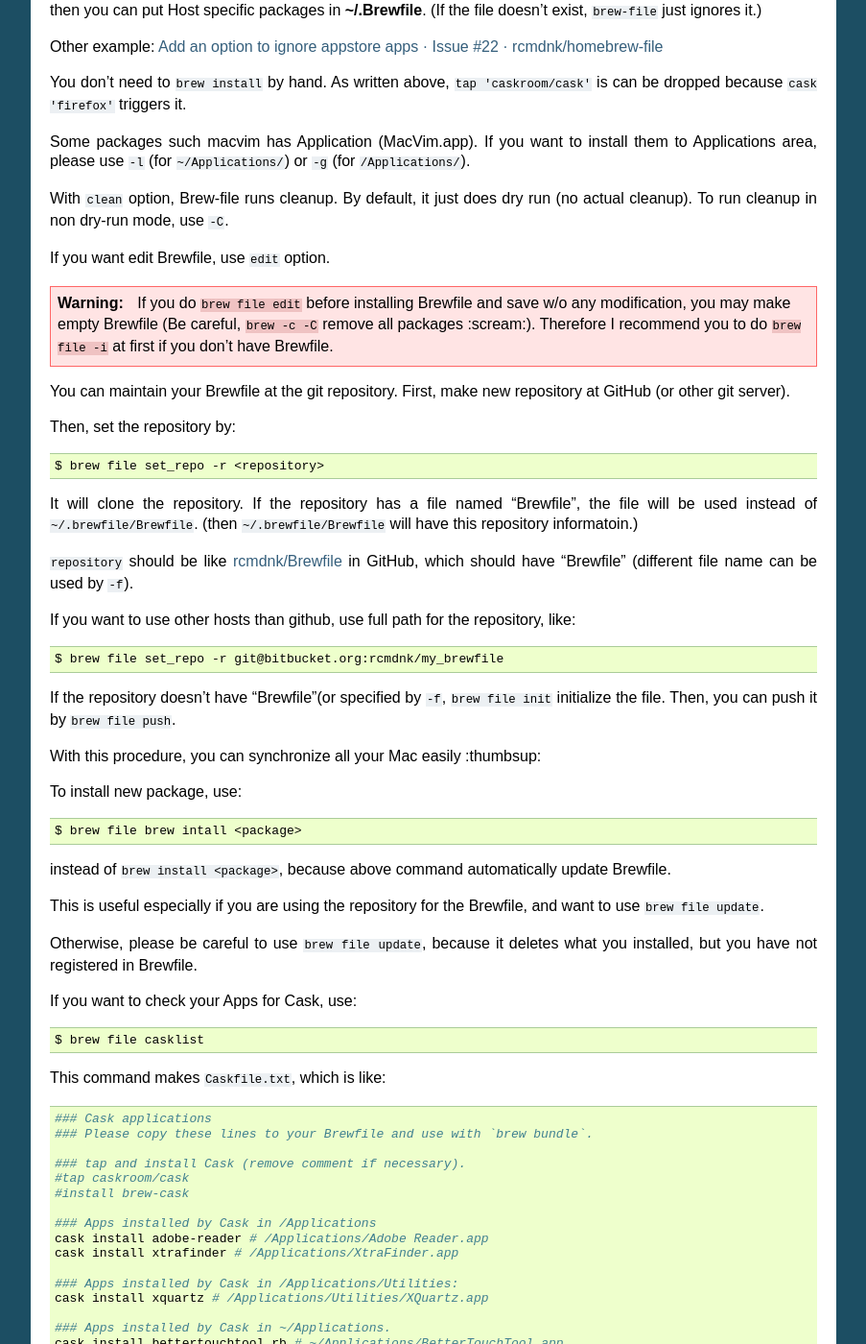
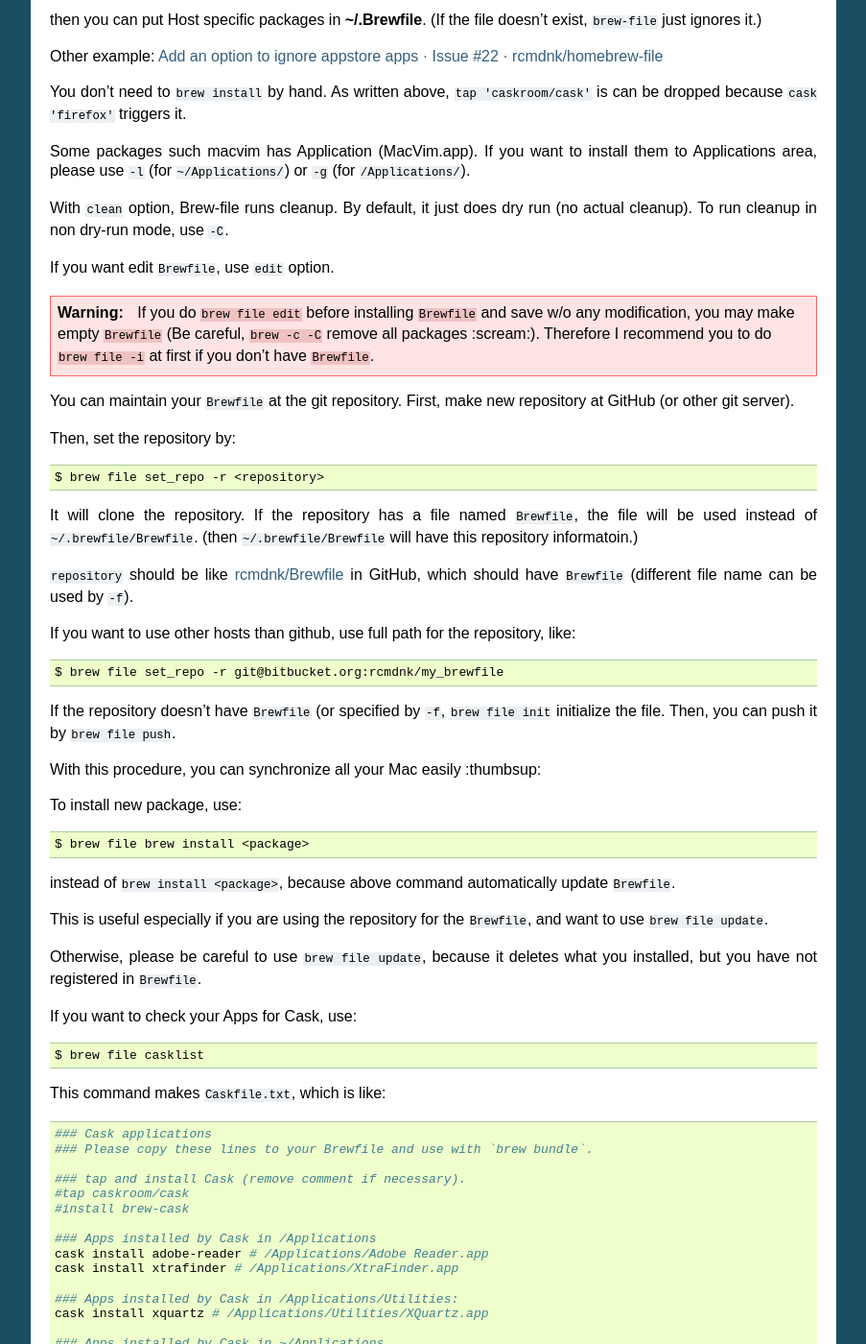
Before and after one commit to rcmdnk/homebrew-file, a Sphinx documentation site: the page built from docs/usage.rst, in a window 1280 px wide and 1400 px high, scrolled down 2160 px. Shown: the whole window at 96% size, without its empty margins (198-1101 px from the left). Built offline with Sphinx 7.4.7, drawn with Linux system fonts in a browser that asks for light colours; some of the changed text lies outside the part shown.

Commit message:
fix a couple issues in docs

```diff
--- a/docs/requirements.rst
+++ b/docs/requirements.rst
@@ -19,7 +19,7 @@ or python3.x::
 
 
 If you set your ``PYTHONPATH`` for python3,
-you may need to execute brew-file directly::
+you may need to execute ``brew-file`` directly::
 
     $ python3 /usr/local/bin/brew-file
 
--- a/docs/usage.rst
+++ b/docs/usage.rst
@@ -10,7 +10,7 @@ You can reuse ``Brewfile`` for Brewdler, too.
 
 If you want to specify input file, use ``-f`` option.
 
-If you want to change default Brewfile, set environmental variable: ``HOMEBREW_BREWFILE``
+If you want to change default ``Brewfile``, set environmental variable: ``HOMEBREW_BREWFILE``
 in your setup file (e.g. **.bashrc**), like:
 
 .. code-block:: sh
@@ -25,15 +25,15 @@ You might want to add the following line to your **.bashrc** or **.zshenv**:
 
     export HOMEBREW_CASK_OPTS="--caskroom=/etc/Caskroom --appdir=$HOME/MyApplications"
 
-If there is no Brewfile, Brew-file will ask you if you want to initialize Brewfile
+If there is no ``Brewfile``, Brew-file will ask you if you want to initialize ``Brewfile``
 with installed packages or not.
 You can also make it with ``install`` (``-i``) subcommand.
 
-With ``install`` subcommand, Brew-file tries to install packages listed in Brewfile.
+With ``install`` subcommand, Brew-file tries to install packages listed in ``Brewfile``.
 If any packages managed with Homebrew Cask are listed, brew-cask is also installed automatically.
 
-Brewfile convention is similar as Brewdler.
-Normally, you don't need to modify anything on Brewdler's Brewfile for Brew-file
+``Brewfile`` convention is similar as Brewdler.
+Normally, you don't need to modify anything on Brewdler's ``Brewfile`` for Brew-file
 
 Example::
 
@@ -82,7 +82,7 @@ If the second column is ``install``, it will be ignored.
 
 i.e. ``brew install package`` is same as ``brew package``.
 
-If you want to build macvim with lua option, you can write as above example Brewfile.
+If you want to build macvim with lua option, you can write as above example ``Brewfile``.
 
 If you use ``tap``, Brew-file only does ``tap`` the repository.
 
@@ -90,12 +90,12 @@ If you use ``tapall``, Brew-file does ``brew install`` for all Formulae in the r
 in addition to do ``tap`` the repository.
 
 If you want to divide the list into several files.
-If the main Brewfile has ``file`` or ``brewfile`` commands,
+If the main ``Brewfile`` has ``file`` or ``brewfile`` commands,
 then corresponding argument is used as an external file.
 The path can be an absolute or a relative.
-If you use a relative path, like ./Brewfile2,
+If you use a relative path, like .``/Brewfile2``,
 then the start directory is the directory
-where the main Brewfile is.
+where the main ``Brewfile`` is.
 
 You can use a nest of ``file``, too.
 The relative path starts from the parent file's directory.
@@ -109,7 +109,7 @@ If you have::
 
     file ./${HOST}.Brewfile
 
-in main Brewfile, and prepare files like::
+in main ``Brewfile``, and prepare files like::
 
     Brewfile Host1.Brewfile Host2.Brewfile Host3.Brewfile
 
@@ -138,15 +138,15 @@ With ``clean`` option, Brew-file runs cleanup.
 By default, it just does dry run (no actual cleanup).
 To run cleanup in non dry-run mode, use ``-C``.
 
-If you want edit Brewfile, use ``edit`` option.
+If you want edit ``Brewfile``, use ``edit`` option.
 
 .. warning::
 
-   If you do ``brew file edit`` before installing Brewfile and save w/o any modification,
-   you may make empty Brewfile (Be careful, ``brew -c -C`` remove all packages :scream:).
-   Therefore I recommend you to do ``brew file -i`` at first if you don't have Brewfile.
+   If you do ``brew file edit`` before installing ``Brewfile`` and save w/o any modification,
+   you may make empty ``Brewfile`` (Be careful, ``brew -c -C`` remove all packages :scream:).
+   Therefore I recommend you to do ``brew file -i`` at first if you don't have ``Brewfile``.
 
-You can maintain your Brewfile at the git repository.
+You can maintain your ``Brewfile`` at the git repository.
 First, make new repository at GitHub (or other git server).
 
 Then, set the repository by::
@@ -154,34 +154,34 @@ Then, set the repository by::
     $ brew file set_repo -r <repository>
 
 It will clone the repository.
-If the repository has a file named "Brewfile", the file will be used instead of
+If the repository has a file named ``Brewfile``, the file will be used instead of
 ``~/.brewfile/Brewfile``.
 (then ``~/.brewfile/Brewfile`` will have this repository informatoin.)
 
 ``repository`` should be like `rcmdnk/Brewfile <https://github.com/rcmdnk/Brewfile>`_ in GitHub,
-which should have "Brewfile" (different file name can be used by ``-f``).
+which should have ``Brewfile`` (different file name can be used by ``-f``).
 
 If you want to use other hosts than github, use full path for the repository, like::
 
     $ brew file set_repo -r git@bitbucket.org:rcmdnk/my_brewfile
 
-If the repository doesn't have "Brewfile"(or specified by ``-f``, ``brew file init`` initialize the file.
+If the repository doesn't have ``Brewfile`` (or specified by ``-f``, ``brew file init`` initialize the file.
 Then, you can push it by ``brew file push``.
 
 With this procedure, you can synchronize all your Mac easily :thumbsup:
 
 To install new package, use::
 
-    $ brew file brew intall <package>
+    $ brew file brew install <package>
 
 instead of ``brew install <package>``, because above command
-automatically update Brewfile.
+automatically update ``Brewfile``.
 
-This is useful especially if you are using the repository for the Brewfile,
+This is useful especially if you are using the repository for the ``Brewfile``,
 and want to use ``brew file update``.
 
 Otherwise, please be careful to use ``brew file update``,
-because it deletes what you installed, but you have not registered in Brewfile.
+because it deletes what you installed, but you have not registered in ``Brewfile``.
 
 If you want to check your Apps for Cask, use::
 
@@ -235,4 +235,4 @@ This command makes ``Caskfile.txt``, which is like::
 You can find applications which were installed manually,
 but can be managed by Cask under "Apps not installed by Cask, but installed in...".
 
-If you want to manage them with Brewfile, just copy above lines w/o "#" for these Apps.
+If you want to manage them with ``Brewfile``, just copy above lines w/o "#" for these Apps.
```
Also changed, not shown: other parts of docs/usage.rst (+1 -1 lines).
